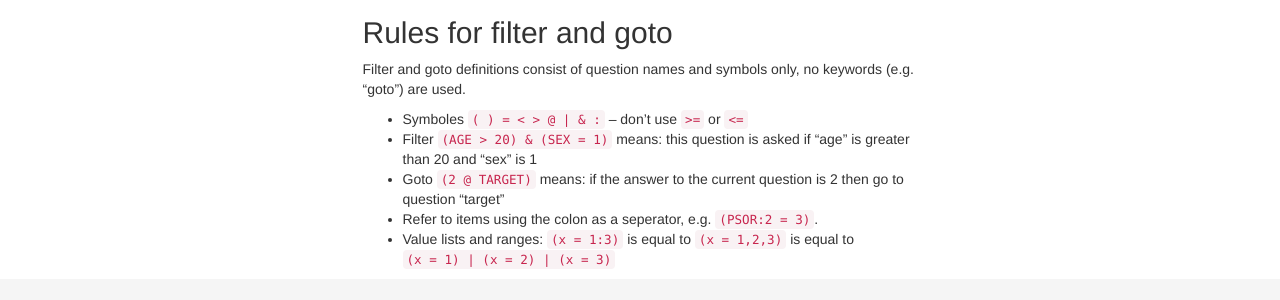
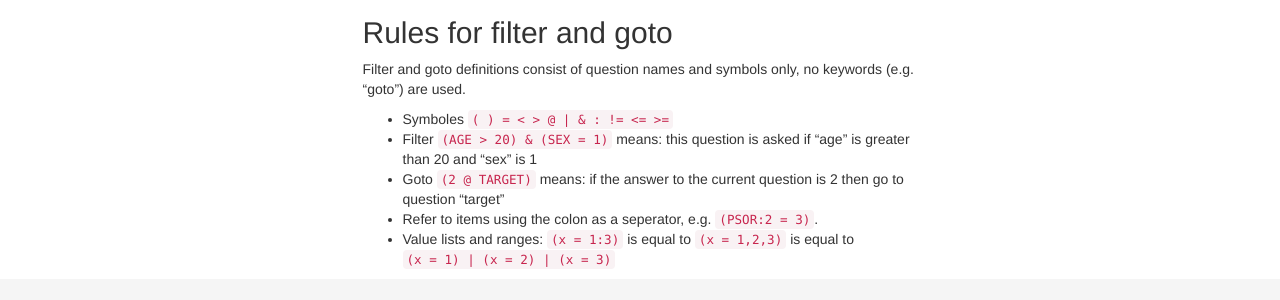
Before and after one commit to ddionrails/ddionrails.github.io, a Jekyll site: the page built from imports/questions_csv.markdown, in a window 1280 px wide. Shown: the part 991-1291 px from the top of the page. Built offline with Jekyll 4.4.1, drawn with Linux system fonts in a browser that asks for light colours; Markdown is read by kramdown in place of the engine named in the settings.

Commit message:
Update questions_csv.markdown

```diff
--- a/imports/questions_csv.markdown
+++ b/imports/questions_csv.markdown
@@ -53,7 +53,7 @@ Rules for filter and goto
 Filter and goto definitions consist of question names and symbols only,
 no keywords (e.g. "goto") are used.
 
-* Symboles `( ) = < > @ | & :` -- don't use `>=` or `<=`
+* Symboles `( ) = < > @ | & : != <= >=`
 * Filter `(AGE > 20) & (SEX = 1)` means: this question is asked if "age" is
   greater than 20 and "sex" is 1
 * Goto `(2 @ TARGET)` means: if the answer to the current question is 2 then
```
